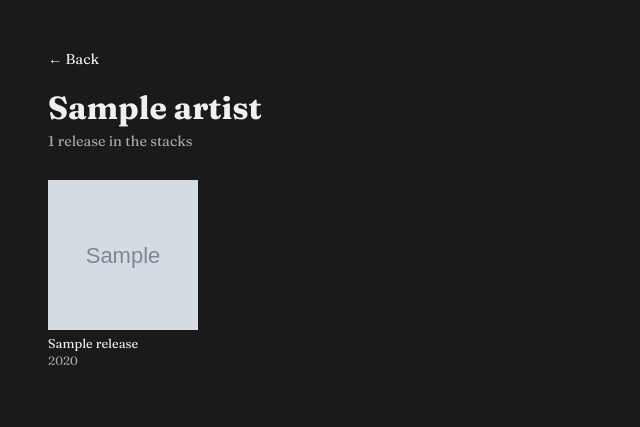
After one commit to Nick-Menzhuber/basement-stacks, a Flask app: page /artist/1 in a window 1280 px wide. The commit adds this page. Shown: the top 427 px of the page, without its empty margins (0-640 px from the left). Run offline with Flask 3, Linux system fonts and the light colour scheme; tables that the repository leaves empty hold one stand-in row (values such as "Sample post"); grey boxes marked "Sample" are stand-in pictures.

Commit message:
Built artist page with release count and scrollable releases

```diff
--- a/app.py
+++ b/app.py
@@ -36,6 +36,7 @@ def api_releases():
     data = [{
         'id': r.id,
         'title': r.title,
+        'artist_id': r.artist.id,
         'artist': r.artist.name,
         'cover_image_url': r.cover_image_url,
         'release_year': r.release_year,
@@ -101,6 +102,7 @@ def api_search():
     data = [{
         'id': r.id,
         'title': r.title,
+        'artist_id': r.artist.id,
         'artist': r.artist.name,
         'cover_image_url': r.cover_image_url,
         'release_year': r.release_year,
@@ -115,5 +117,11 @@ def release_detail(id):
     tracklist = json.loads(release.tracklist) if release.tracklist else []
     return render_template('release.html', release=release, tracklist=tracklist)
 
+@app.route('/artist/<int:id>')
+def artist_detail(id):
+    artist = db.get_or_404(Artist, id)
+    releases = Release.query.filter_by(artist_id=artist.id).order_by(Release.release_year, Release.sort_order).all()
+    return render_template('artist.html', artist=artist, releases=releases)
+
 if __name__ == '__main__':
     app.run(debug=True)
--- a/static/main.js
+++ b/static/main.js
@@ -105,7 +105,7 @@ function appendRelease(release) {
             <div class="format-icons">${icons}</div>
         </div>
         <h2>${release.title}</h2>
-        <p>${release.artist}${release.release_year ? ' · ' + release.release_year : ''}</p>
+        <p class="release-artist"><a href="/artist/${release.artist_id}" class="artist-link">${release.artist}</a>${release.release_year ? ' · <span class="release-year">' + release.release_year + '</span>' : ''}</p>
     `;
     collection.appendChild(div);
     div.addEventListener('click', () => {
--- a/static/style.css
+++ b/static/style.css
@@ -319,3 +319,84 @@ body {
 .format-link {
     color: #f0f0f0;
 }
+
+/* =====================
+   ARTIST PAGE
+   ===================== */
+
+   #artist-page {
+    padding: 20px;
+}
+
+#artist-header {
+    margin-bottom: 30px;
+}
+
+#artist-header h1 {
+    margin: 0 0 5px 0;
+}
+
+.artist-count {
+    color: #aaaaaa;
+    font-size: 0.9rem;
+    margin: 0;
+}
+
+#artist-shelf {
+    display: flex;
+    gap: 20px;
+    overflow-x: auto;
+    padding-bottom: 20px;
+    cursor: grab;
+}
+
+#artist-shelf:active {
+    cursor: grabbing;
+}
+
+#artist-shelf::-webkit-scrollbar {
+    height: 6px;
+}
+
+#artist-shelf::-webkit-scrollbar-track {
+    background: #2a2a2a;
+    border-radius: 3px;
+}
+
+#artist-shelf::-webkit-scrollbar-thumb {
+    background: #555555;
+    border-radius: 3px;
+}
+
+.shelf-item {
+    flex: 0 0 150px;
+    text-decoration: none;
+    color: #f0f0f0;
+}
+
+.shelf-item img {
+    width: 150px;
+    height: 150px;
+    object-fit: cover;
+    display: block;
+}
+
+.shelf-title {
+    font-size: 0.8rem;
+    margin: 5px 0 2px 0;
+}
+
+.shelf-year {
+    font-size: 0.75rem;
+    color: #aaaaaa;
+    margin: 0;
+}
+
+.artist-link {
+    color: #aaaaaa;
+    text-decoration: none;
+}
+
+.artist-link:hover {
+    color: #f0f0f0;
+}
--- /dev/null
+++ b/templates/artist.html
@@ -0,0 +1,34 @@
+<!DOCTYPE html>
+<html lang="en">
+<head>
+    <meta charset="UTF-8">
+    <meta name="viewport" content="width=device-width, initial-scale=1">
+    <link href="https://fonts.googleapis.com/css2?family=Fraunces:wght@400;700&display=swap" rel="stylesheet">
+    <link rel="stylesheet" href="{{ url_for('static', filename='style.css') }}">
+    <title>{{ artist.name }} – The Basement Stacks</title>
+</head>
+<body>
+    <div id="detail-header">
+        <a href="/" id="back-link">← Back</a>
+    </div>
+
+    <div id="artist-page">
+        <div id="artist-header">
+            <h1>{{ artist.name }}</h1>
+            <p class="artist-count">{{ releases|length }} release{{ 's' if releases|length != 1 else '' }} in the stacks</p>
+        </div>
+
+        <div id="artist-shelf">
+            {% for release in releases %}
+            <a href="/release/{{ release.id }}" class="shelf-item">
+                <div class="cover-wrapper">
+                    <img src="{{ release.cover_image_url }}" alt="{{ release.title }}">
+                </div>
+                <p class="shelf-title">{{ release.title }}</p>
+                <p class="shelf-year">{{ release.release_year or '' }}</p>
+            </a>
+            {% endfor %}
+        </div>
+    </div>
+</body>
+</html>
--- a/templates/release.html
+++ b/templates/release.html
@@ -26,7 +26,7 @@
 
         <div id="detail-info">
             <h1>{{ release.title }}</h1>
-            <h2>{{ release.artist.name }}</h2>
+            <h2><a href="/artist/{{ release.artist.id }}" class="artist-link">{{ release.artist.name }}</a></h2>
             {% if release.release_year %}
             <p class="detail-year">{{ release.release_year }}</p>
             {% endif %}
```
